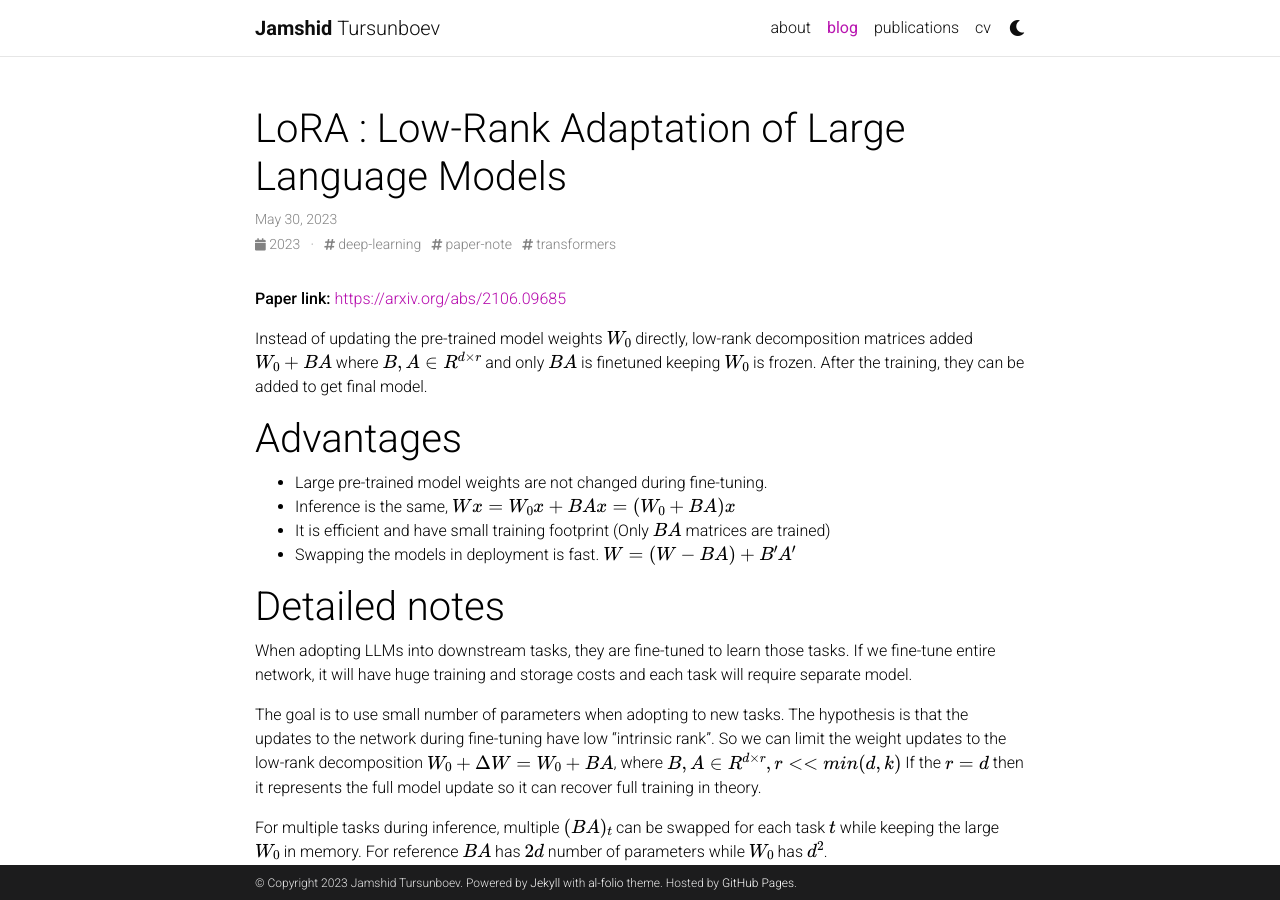
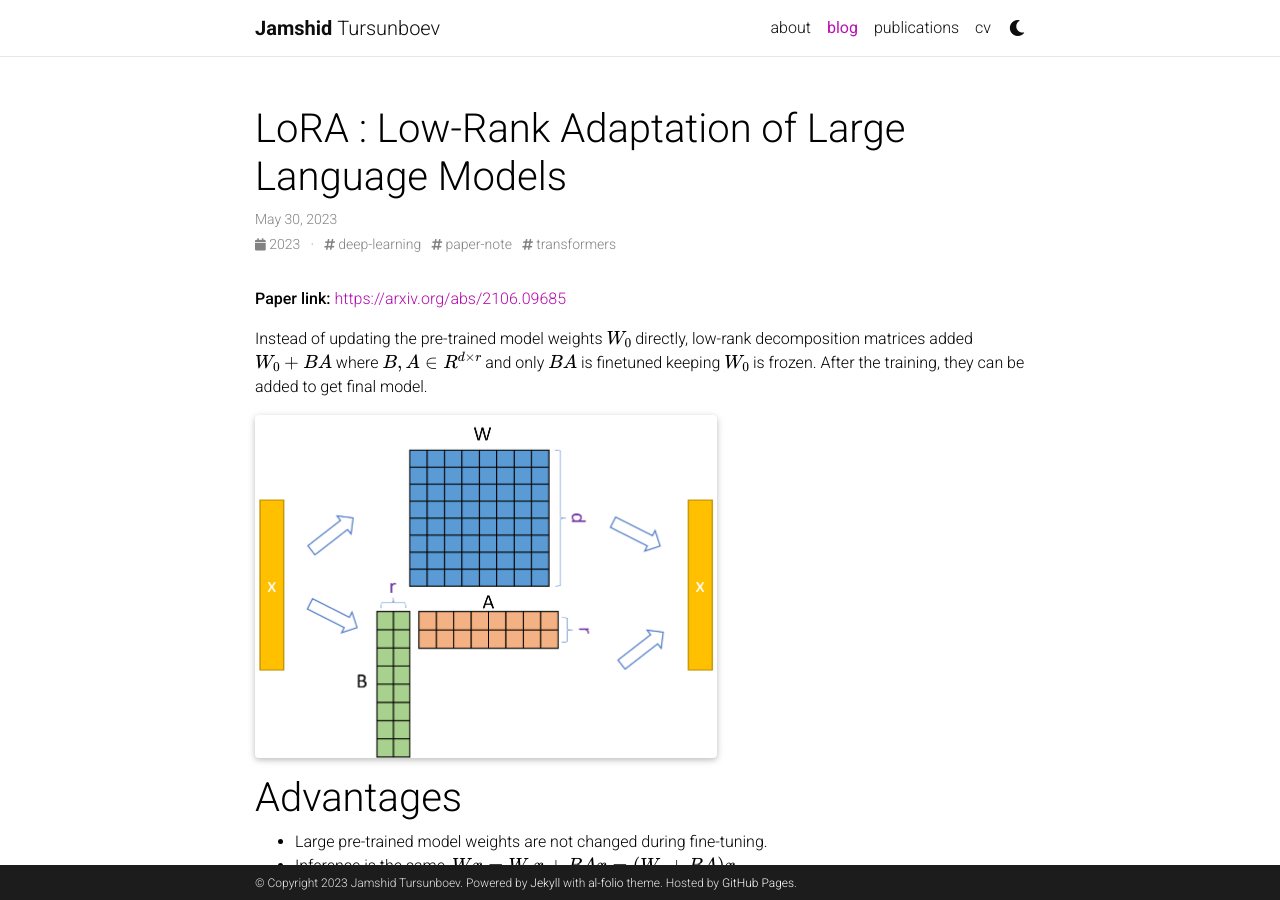
Before and after one commit to gladuz/gladuz.github.io, a Jekyll site: the page built from _posts/2023-05-30-low-rank-adaptation-of-large-llms.md, in a window 1280 px wide and 900 px high. Built offline with Jekyll 4.4.1, drawn with Linux system fonts in a browser that asks for light colours; full-size pictures stand in for the smaller copies a plugin makes; comment, search, counter and statistics services are not loaded; a style sheet for code colours, icons or effects is not loaded.

Commit message:
Add figure to lora

```diff
--- a/_posts/2023-05-30-low-rank-adaptation-of-large-llms.md
+++ b/_posts/2023-05-30-low-rank-adaptation-of-large-llms.md
@@ -10,6 +10,7 @@
 **Paper link:** [https://arxiv.org/abs/2106.09685](https://arxiv.org/abs/2106.09685)
 
 Instead of updating the pre-trained model weights $$W_0$$ directly, low-rank decomposition matrices added $$W_0 + BA$$ where $$B,A \in R^{d \times r}$$  and only $$BA$$ is finetuned keeping $$W_0$$ is frozen. After the training, they can be added to get final model.
+{% include figure.html path="assets/img/lora.png" title="example image" class="img-fluid rounded z-depth-1 center" width="60%"%}
 # Advantages
 - Large pre-trained model weights are not changed during fine-tuning.
 - Inference is the same, $$Wx = W_0x + BAx = (W_0+BA)x$$
```
Also changed, not shown: assets/img/lora.png (added).
